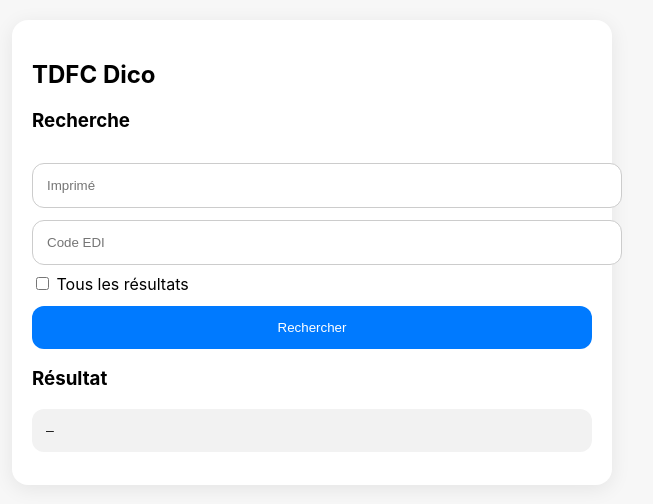
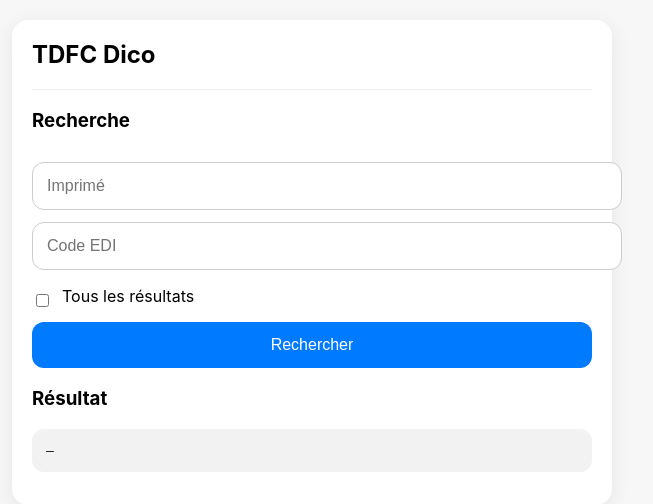
Before and after one commit to trendysoft451/tdfc-web, a FastAPI app: page / in a window 1280 px wide. Shown: the top 504 px of the page, without its empty margins (328-981 px from the left). Run offline with FastAPI, Linux system fonts and the light colour scheme.

Commit message:
Update index.html

```diff
--- a/templates/index.html
+++ b/templates/index.html
@@ -5,73 +5,157 @@
   <meta name="viewport" content="width=device-width, initial-scale=1, viewport-fit=cover">
   <title>TDFC Dico</title>
 
+  <!-- Apple PWA -->
   <meta name="apple-mobile-web-app-capable" content="yes">
   <meta name="apple-mobile-web-app-title" content="TDFC Dico">
   <link rel="apple-touch-icon" href="/static/icon.png">
 
   <style>
-    body { font-family:-apple-system,system-ui; margin:20px; background:#f7f7f7;}
-    .card { max-width:560px; margin:auto; padding:20px; background:#fff; border-radius:16px; box-shadow:0 4px 20px rgba(0,0,0,0.08);}
-    input,button { width:100%; padding:14px; margin-top:12px; border-radius:12px; border:1px solid #ccc;}
-    button { background:#007aff; color:#fff; border:none;}
-    pre { background:#f2f2f2; padding:14px; border-radius:12px;}
+    body {
+      font-family: -apple-system, system-ui, sans-serif;
+      margin: 20px;
+      background: #f7f7f7;
+    }
+
+    .card {
+      max-width: 560px;
+      margin: auto;
+      padding: 20px;
+      background: #fff;
+      border-radius: 16px;
+      box-shadow: 0 4px 20px rgba(0,0,0,0.08);
+    }
+
+    h2 { margin-top: 0; }
+
+    input, button {
+      width: 100%;
+      padding: 14px;
+      margin-top: 12px;
+      border-radius: 12px;
+      border: 1px solid #ccc;
+      font-size: 16px;
+    }
+
+    button {
+      background: #007aff;
+      color: #fff;
+      border: none;
+      cursor: pointer;
+    }
+
+    button:active { opacity: 0.85; }
+
+    label {
+      display: flex;
+      align-items: center;
+      gap: 10px;
+      margin-top: 12px;
+    }
+
+    /* ===== Zone résultat scrollable ===== */
+    pre {
+      white-space: pre-wrap;
+      overflow-wrap: break-word;
+      word-break: break-word;
+      background: #f2f2f2;
+      padding: 14px;
+      border-radius: 12px;
+      margin-top: 14px;
+
+      max-height: 260px;      /* hauteur fixe */
+      overflow-y: auto;       /* scroll vertical */
+      overflow-x: hidden;     /* pas de scroll horizontal */
+    }
+
+    .hr {
+      height: 1px;
+      background: #eee;
+      margin: 18px 0;
+    }
   </style>
 </head>
 
 <body>
 <div class="card">
+
   <h2>TDFC Dico</h2>
 
   {% if is_admin_ui %}
+    <div class="hr"></div>
     <h3>Admin</h3>
+
     <input id="adminKey" placeholder="Clé admin">
     <input type="file" id="file" accept=".xlsx">
     <button onclick="upload()">Uploader</button>
     <pre id="uploadOut">—</pre>
   {% endif %}
 
+  <div class="hr"></div>
+
   <h3>Recherche</h3>
+
   <input id="imprime" placeholder="Imprimé">
   <input id="codeedi" placeholder="Code EDI">
 
   <label>
-    <input id="all" type="checkbox" style="width:auto;"> Tous les résultats
+    <input id="all" type="checkbox" style="width:auto;">
+    Tous les résultats
   </label>
 
   <button onclick="lookup()">Rechercher</button>
 
   <h3>Résultat</h3>
   <pre id="out">—</pre>
+
 </div>
 
 <script>
 async function upload(){
-  const f=document.getElementById("file").files[0];
-  const key=document.getElementById("adminKey").value;
-  const fd=new FormData();
-  fd.append("file",f);
+  const f = document.getElementById("file").files[0];
+  const key = document.getElementById("adminKey").value;
+  const fd = new FormData();
+  fd.append("file", f);
 
-  const res=await fetch("/upload?key="+encodeURIComponent(key),{method:"POST",body:fd});
-  if(res.ok){ location.href="/"; }
+  const res = await fetch("/upload?key=" + encodeURIComponent(key), {
+    method: "POST",
+    body: fd
+  });
+
+  if (res.ok) {
+    location.href = "/";
+  } else {
+    const data = await res.json();
+    document.getElementById("uploadOut").textContent =
+      data.detail || "Erreur upload";
+  }
 }
 
 async function lookup(){
-  const imprime=document.getElementById("imprime").value;
-  const codeedi=document.getElementById("codeedi").value;
-  const all=document.getElementById("all").checked;
+  const imprime = document.getElementById("imprime").value.trim();
+  const codeedi = document.getElementById("codeedi").value.trim();
+  const all = document.getElementById("all").checked;
 
-  const qs=new URLSearchParams({imprime,codeedi,all});
-  const res=await fetch("/lookup?"+qs.toString());
-  const data=await res.json();
+  const out = document.getElementById("out");
 
-  if(!data.found){
-    document.getElementById("out").textContent="Non trouvé";
+  if (!imprime || !codeedi) {
+    out.textContent = "Veuillez renseigner Imprimé et Code EDI.";
     return;
   }
 
-  document.getElementById("out").textContent=
-    data.libelle || (data.libelles||[]).join("\\n");
+  const qs = new URLSearchParams({imprime, codeedi, all});
+  const res = await fetch("/lookup?" + qs.toString());
+  const data = await res.json();
+
+  if (!data.found) {
+    out.textContent = "Non trouvé";
+    return;
+  }
+
+  out.textContent =
+    data.libelle || (data.libelles || []).join("\\n");
 }
 </script>
+
 </body>
 </html>
```
